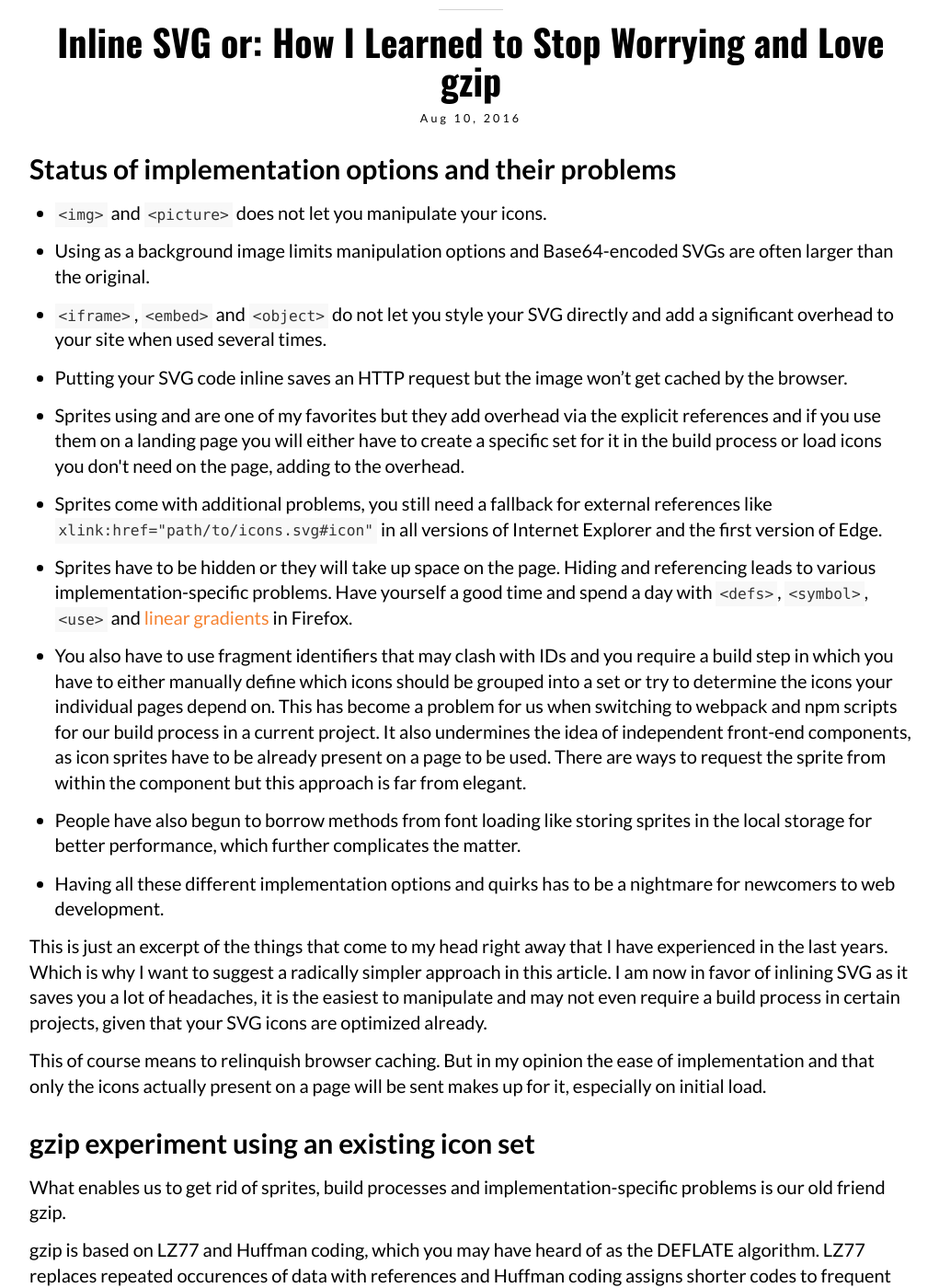
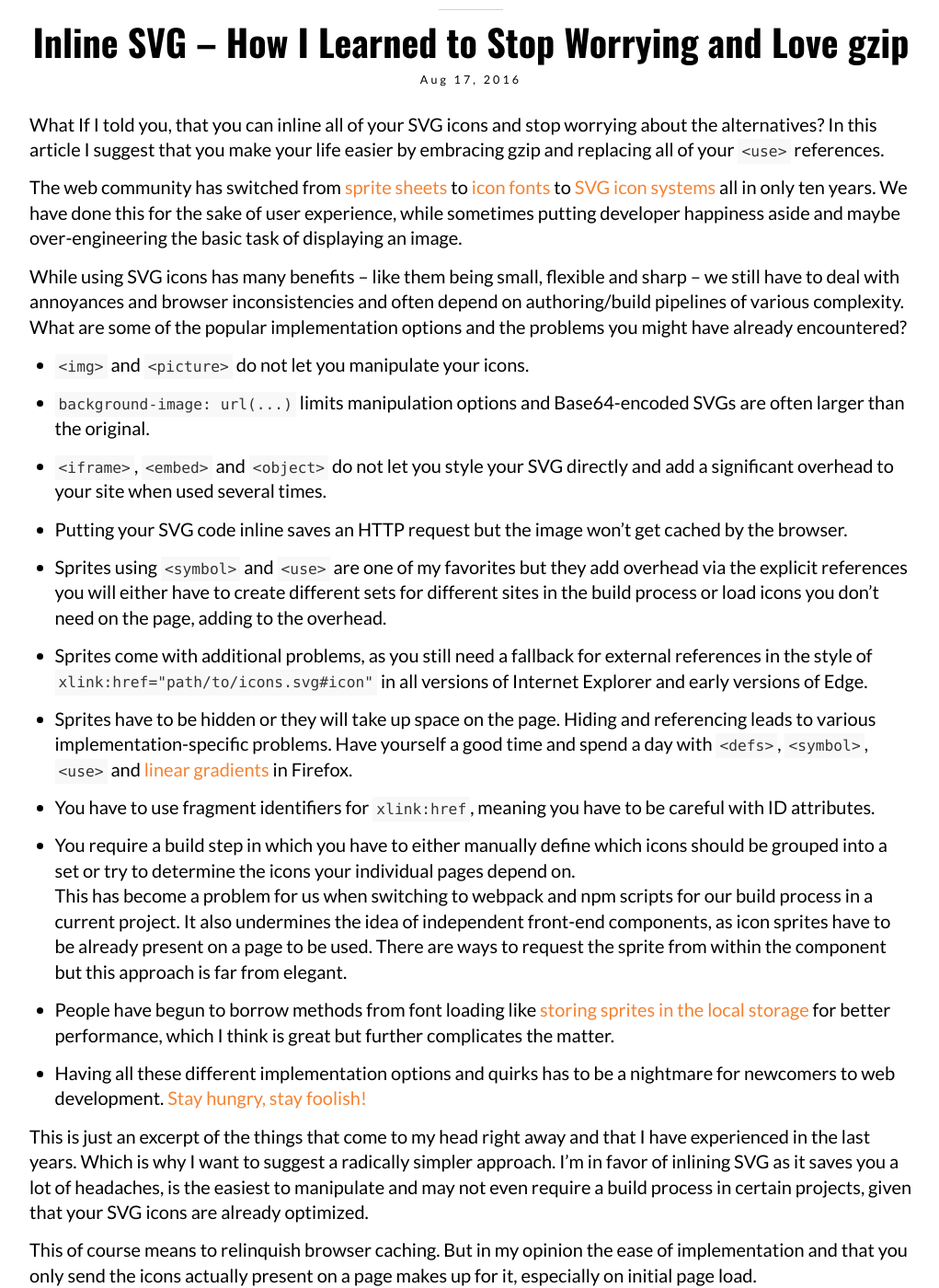
Before and after one commit to Lorti/manu.ninja, a Jekyll site: the page built from _posts/2016-08-17-inline-svg-how-i-learned-to-stop-worrying-and-love-gzip.md, in a window 1280 px wide and 1400 px high, scrolled down 236 px. Shown: the whole window at 92% size, without its empty margins (128-1149 px from the left). Built offline with Jekyll 4.4.1, drawn with Linux system fonts in a browser that asks for light colours; nearby versions of some CDN libraries; comment, search, counter and statistics services are not loaded; some of the changed text lies outside the part shown.

Commit message:
Schreibfluss

````diff
--- a/_posts/2016-08-10-title.md
+++ b/_posts/2016-08-17-inline-svg-how-i-learned-to-stop-worrying-and-love-gzip.md
@@ -1,7 +1,7 @@
 ---
 layout: post
-title:  "Inline SVG or: How I Learned to Stop Worrying and Love gzip"
-date:   2016-08-10
+title:  Inline SVG – How I Learned to Stop Worrying and Love gzip
+date:   2016-08-17
 categories: coding
 sharing: true
 ---
@@ -14,36 +14,42 @@ Don't Overthink It (Flexbox) Grids
 state-of-the-art and best practice implementations have some shortcomings
 -->
 
+What If I told you, that you can inline all of your SVG icons and stop worrying about the alternatives? In this article I suggest that you make your life easier by embracing gzip and replacing all of your `<use>` references.
 
-## Status of implementation options and their problems
+The web community has switched from [sprite sheets](http://alistapart.com/article/sprites) to [icon fonts](https://24ways.org/2011/displaying-icons-with-fonts-and-data-attributes) to [SVG icon systems](https://24ways.org/2014/an-overview-of-svg-sprite-creation-techniques/) all in only ten years. We have done this for the sake of user experience, while sometimes putting developer happiness aside and maybe over-engineering the basic task of displaying an image.
 
-* `<img>` and `<picture>` does not let you manipulate your icons.
+While using SVG icons has many benefits -- like them being small, flexible and sharp -- we still have to deal with annoyances and browser inconsistencies and often depend on authoring/build pipelines of various complexity. What are some of the popular implementation options and the problems you might have already encountered?
 
-* Using as a background image limits manipulation options and Base64-encoded SVGs are often larger than the original.
+* `<img>` and `<picture>` do not let you manipulate your icons.
+
+* `background-image: url(...)`{:.css} limits manipulation options and Base64-encoded SVGs are often larger than the original.
 
 * `<iframe>`, `<embed>` and `<object>` do not let you style your SVG directly and add a significant overhead to your site when used several times.
 
 * Putting your SVG code inline saves an HTTP request but the image won't get cached by the browser.
 
-* Sprites using <symbol> and <use> are one of my favorites but they add overhead via the explicit references and if you use them on a landing page you will either have to create a specific set for it in the build process or load icons you don't need on the page, adding to the overhead.
+* Sprites using `<symbol>` and `<use>` are one of my favorites but they add overhead via the explicit references you will either have to create different sets for different sites in the build process or load icons you don't need on the page, adding to the overhead.
 
-* Sprites come with additional problems, you still need a fallback for external references like `xlink:href="path/to/icons.svg#icon"` in all versions of Internet Explorer and the first version of Edge.
+* Sprites come with additional problems, as you still need a fallback for external references in the style of `xlink:href="path/to/icons.svg#icon"` in all versions of Internet Explorer and early versions of Edge.
 
 * Sprites have to be hidden or they will take up space on the page. Hiding and referencing leads to various implementation-specific problems. Have yourself a good time and spend a day with `<defs>`, `<symbol>`, `<use>` and [linear gradients](https://bugzilla.mozilla.org/show_bug.cgi?id=353575) in Firefox.
 
-* You also have to use fragment identifiers that may clash with IDs and you require a build step in which you have to either manually define which icons should be grouped into a set or try to determine the icons your individual pages depend on. This has become a problem for us when switching to webpack and npm scripts for our build process in a current project. It also undermines the idea of independent front-end components, as icon sprites have to be already present on a page to be used. There are ways to request the sprite from within the component but this approach is far from elegant.
+* You have to use fragment identifiers for `xlink:href`{:.html}, meaning you have to be careful with ID attributes.
 
-* People have also begun to borrow methods from font loading like storing sprites in the local storage for better performance, which further complicates the matter.
+* You require a build step in which you have to either manually define which icons should be grouped into a set or try to determine the icons your individual pages depend on.<br>
+This has become a problem for us when switching to webpack and npm scripts for our build process in a current project. It also undermines the idea of independent front-end components, as icon sprites have to be already present on a page to be used. There are ways to request the sprite from within the component but this approach is far from elegant.
 
-* Having all these different implementation options and quirks has to be a nightmare for newcomers to web development.
+* People have begun to borrow methods from font loading like [storing sprites in the local storage](http://osvaldas.info/caching-svg-sprite-in-localstorage) for better performance, which I think is great but further complicates the matter.
 
-This is just an excerpt of the things that come to my head right away that I have experienced in the last years. Which is why I want to suggest a radically simpler approach in this article. I am now in favor of inlining SVG as it saves you a lot of headaches, it is the easiest to manipulate and may not even require a build process in certain projects, given that your SVG icons are optimized already.
+* Having all these different implementation options and quirks has to be a nightmare for newcomers to web development. [Stay hungry, stay foolish!](https://www.youtube.com/watch?v=UF8uR6Z6KLc)
 
-This of course means to relinquish browser caching. But in my opinion the ease of implementation and that only the icons actually present on a page will be sent makes up for it, especially on initial load.
+This is just an excerpt of the things that come to my head right away and that I have experienced in the last years. Which is why I want to suggest a radically simpler approach. I'm in favor of inlining SVG as it saves you a lot of headaches, is the easiest to manipulate and may not even require a build process in certain projects, given that your SVG icons are already optimized.
+
+This of course means to relinquish browser caching. But in my opinion the ease of implementation and that you only send the icons actually present on a page makes up for it, especially on initial page load.
 
 
 
-## gzip experiment using an existing icon set
+## Applying gzip to a prototypal SVG icon system
 
 What enables us to get rid of sprites, build processes and implementation-specific problems is our old friend gzip.
 
@@ -57,52 +63,52 @@ The way LZ77 works can be compared to what you do manually when using `<use>` in
 
 * `duplicates.html` contains each of the 223 SVG icons inlined in the HTML, 10 times in a row.
 
-* `some-duplicates.html` contains each of the 223 SVG icons inlined in the HTML, with 4 icons repeated 20 times.
+* `realistic.html` contains each of the 223 SVG icons inlined in the HTML, with 4 icons repeated 20 times.
 
 ```
 html
  68168 open-iconic-references.html
  59903 open-iconic-inline.html
 594522 open-iconic-duplicates.html
- 86985 open-iconic-some-duplicates.html
+ 86985 open-iconic-realistic.html
 
 html-gzip-1
  17884 open-iconic-references.html.gz
  14461 open-iconic-inline.html.gz
 139610 open-iconic-duplicates.html.gz
- 15334 open-iconic-some-duplicates.html.gz
+ 15334 open-iconic-realistic.html.gz
 
 html-gzip-6
  14986 open-iconic-references.html.gz
  11517 open-iconic-inline.html.gz
 104971 open-iconic-duplicates.html.gz
- 12135 open-iconic-some-duplicates.html.gz
+ 12135 open-iconic-realistic.html.gz
 
 minified
  68167 open-iconic-references.min.html
  59003 open-iconic-inline.min.html
 585522 open-iconic-duplicates.min.html
- 85525 open-iconic-some-duplicates.min.html
+ 85525 open-iconic-realistic.min.html
 
 minified-gzip-1
  17888 open-iconic-references.min.html.gz
  14323 open-iconic-inline.min.html.gz
 138102 open-iconic-duplicates.min.html.gz
- 15213 open-iconic-some-duplicates.min.html.gz
+ 15213 open-iconic-realistic.min.html.gz
 
 minified-gzip-6
  14990 open-iconic-references.min.html.gz
  11424 open-iconic-inline.min.html.gz
 103887 open-iconic-duplicates.min.html.gz
- 12029 open-iconic-some-duplicates.min.html.gz
+ 12029 open-iconic-realistic.min.html.gz
 ```
 
 <table>
     <tr>
         <th></th>
-        <th>Minified HTML</th>
-        <th>gzip -1<br>(nginx Default)</th>
-        <th>gzip -6<br>(CLI Default)</th>
+        <th>Minified</th>
+        <th>gzip -1</th>
+        <th>gzip -6</th>
     </tr>
     <tr>
         <td>References</td>
@@ -123,14 +129,14 @@ minified-gzip-6
         <td>103887</td>
     </tr>
     <tr>
-        <td>Some Duplicates</td>
+        <td>Realistic</td>
         <td>85525</td>
         <td>15213</td>
         <td>12029</td>
     </tr>
 </table>
 
-The icons in `some-duplicates.html` were selected to have different "representative" lengths, similar to what might be used on a real page – most of the icons once, and few of the icons often.
+The icons in `realistic.html` were selected to have different "representative" lengths, similar to what might be used on a real page – most of the icons once, and few of the icons often.
 
 ```
 <svg class="icon" width="8" height="8" viewBox="0 0 8 8">
@@ -157,6 +163,11 @@ Another tip is to make sure the ordering of your attributes is the same througho
 
 You should of course test this for your project and if it also applies to you. Different prerequisites lead to different results.
 
+Benfits of this approach:
+
+*
+
+Don't overthink it
 stop worrying
 
 can be compared to Hugo Giraudel's [conclusion](https://www.sitepoint.com/avoid-sass-extend/) about `@include` versus `@extend` in Sass
@@ -167,3 +178,5 @@ If you are still not convinced take a a look at GitHub's source code and marvel
 ```
 <svg aria-hidden="true" class="octicon octicon-bell" height="16" version="1.1" viewBox="0 0 14 16" width="14"><path d="M14 12v1H0v-1l.73-.58c.77-.77.81-2.55 1.19-4.42C2.69 3.23 6 2 6 2c0-.55.45-1 1-1s1 .45 1 1c0 0 3.39 1.23 4.16 5 .38 1.88.42 3.66 1.19 4.42l.66.58H14zm-7 4c1.11 0 2-.89 2-2H5c0 1.11.89 2 2 2z"></path></svg>
 ```
+
+Have I missed something? Do you feel there's a flaw in this logic? I'm happy to discuss your thoughts about this approach.
````
